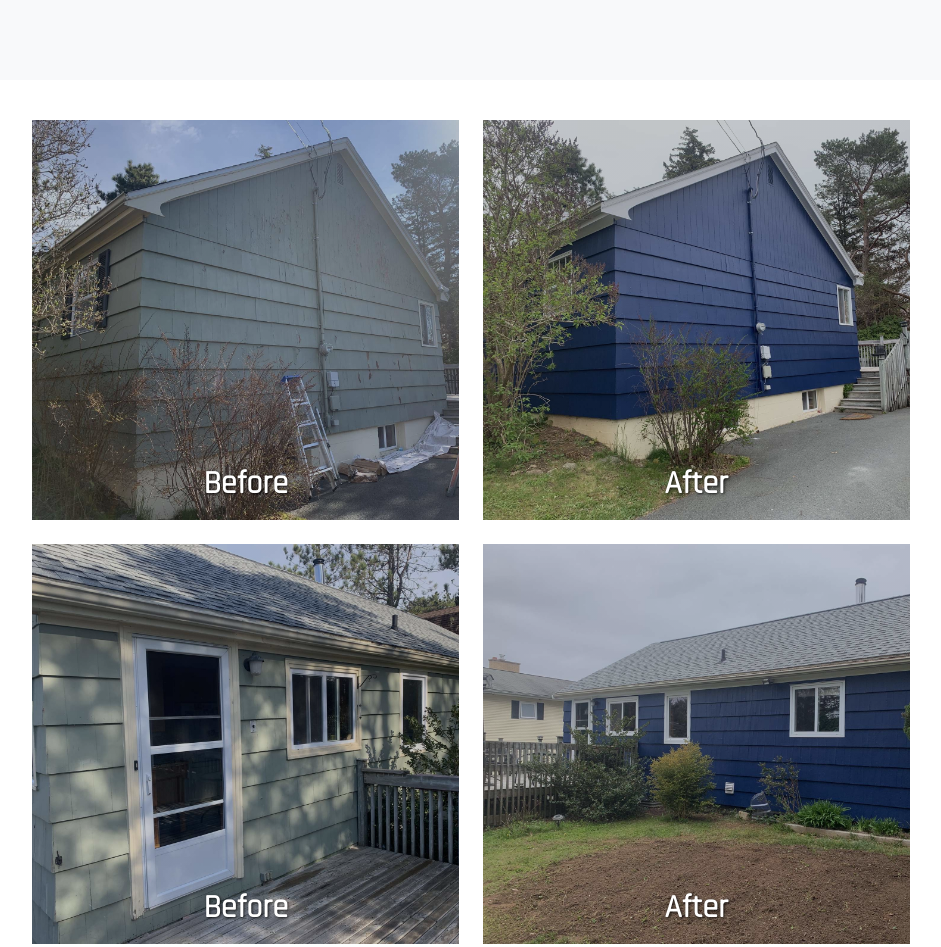
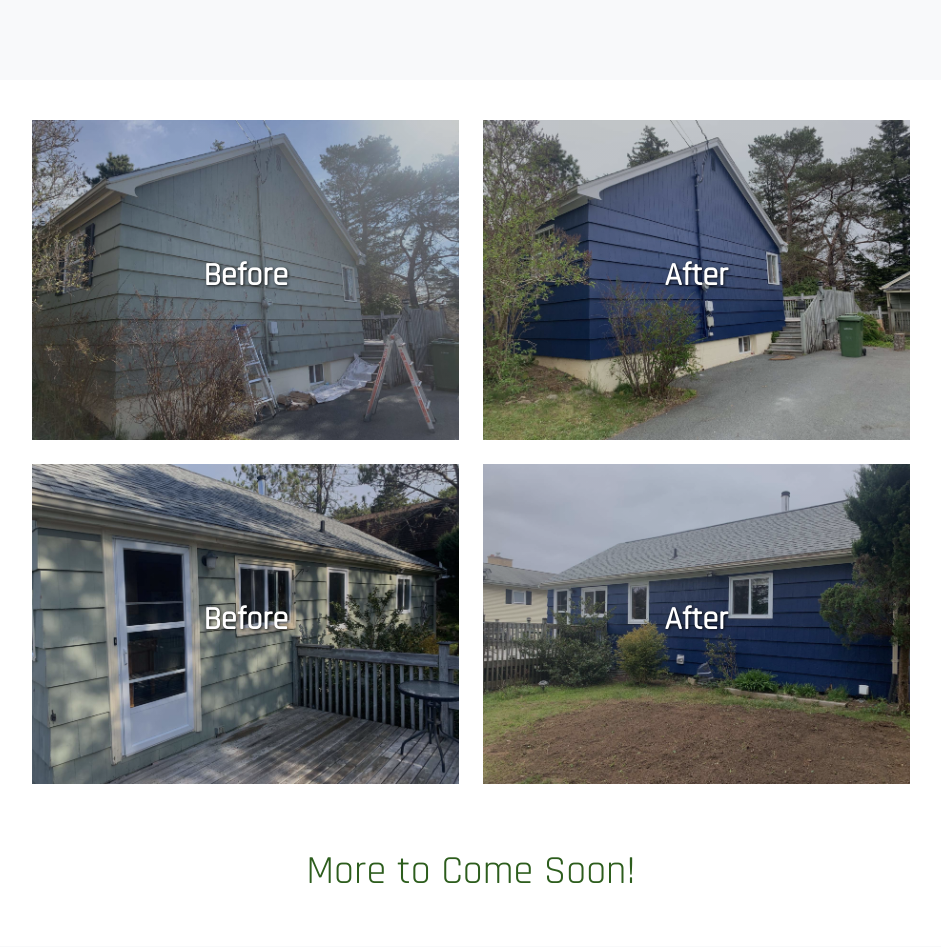
Before and after one commit to alexwhiting/GB-Painting, a plain HTML site: page portfolio.html in a window 1280 px wide. Shown: the part 400-1347 px from the top of the page, without its empty margins (169-1110 px from the left). Drawn offline with nearby package versions, Linux system fonts and the light colour scheme.

Commit message:
Fixed portfolio pictures

```diff
--- a/portfolio.html
+++ b/portfolio.html
@@ -84,27 +84,27 @@
             <div class="container">
               <div class="row justify-content-center">
 
-                <div class="col-12 col-lg-5 job1-1-before me-lg-4 mb-lg-4 mb-4" style="height: 400px;">
+                <div class="col-12 col-lg-5 job1-1-before me-lg-4 mb-lg-4 mb-4">
                   <div class="d-flex justify-content-center align-items-center h-100 ">
-                    <h2 style="color: white; padding-top: 21rem;">Before</h2>
+                    <h2 style="color: white;">Before</h2>
                   </div>
                 </div>
 
-                <div class="col-12 col-lg-5 job1-1-after mb-lg-4 mb-4" style="height: 400px;">
+                <div class="col-12 col-lg-5 job1-1-after mb-lg-4 mb-4">
                   <div class="d-flex justify-content-center align-items-center h-100">
-                    <h2 style="color: white; padding-top: 21rem;">After</h2>
+                    <h2 style="color: white;">After</h2>
                   </div>
                 </div>
 
-                <div class="col-12 col-lg-5 job1-2-before me-lg-4 mb-4" style="height: 400px;">
+                <div class="col-12 col-lg-5 job1-2-before me-lg-4 mb-4">
                   <div class="d-flex justify-content-center align-items-center h-100">
-                    <h2 style="color: white; padding-top: 21rem;">Before</h2>
+                    <h2 style="color: white;">Before</h2>
                   </div>
                 </div>
 
-                <div class="col-12 col-lg-5 job1-2-after" style="height: 400px;">
+                <div class="col-12 col-lg-5 job1-2-after">
                   <div class="d-flex justify-content-center align-items-center h-100">
-                    <h2 style="color: white; padding-top: 21rem;">After</h2>
+                    <h2 style="color: white;">After</h2>
                   </div>
                 </div>
               </div>
--- a/styles.css
+++ b/styles.css
@@ -653,3 +653,28 @@ html {
     font-size: 1rem;
   }
 }
+
+@media (max-width: 500px) {
+  [class*="job1-"] {
+    height: 30vh;
+  }
+}
+
+@media (min-width: 500px) {
+  [class*="job1-"] {
+    height: 40vh;
+  }
+}
+
+[class*="job1-"] {
+  position: relative;
+
+[class*="job1-"] h2 {
+  position: absolute;
+  top: 80%;
+  left: 50%;
+  transform: translateX(-50%);
+  color: white;
+  width: 100%;
+  text-align: center;
+}
```
